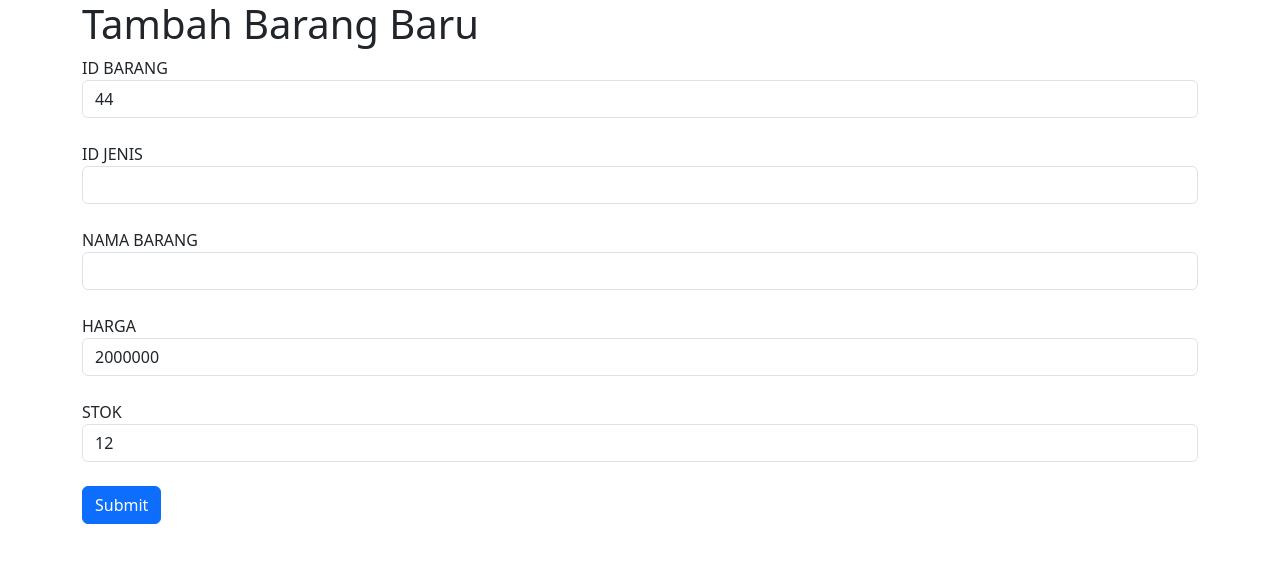
After one commit to aryajelanif/db_inventory_arya, a PHP site: page /db_inventory_arya/view_edit.php?id_barang=44 in a window 1280 px wide. The commit adds this page. Shown: the top 563 px of the page. Run offline with PHP 8.4, Linux system fonts and the light colour scheme; data comes from the database, SQL or seed files in the repository.

Commit message:
added file baru

```diff
--- a/view/barang/tambah.php
+++ b/view/barang/tambah.php
@@ -27,7 +27,7 @@
         <label for="">STOK</label>
         <input type="text" name="stok" class="form-control" id="stok">
         <br>
-        <button type="submit">Simpan</button>
+        <button type="submit" class="btn btn-primary">Simpan</button>
     </form>
 
 </form>
--- /dev/null
+++ b/view/barang/view_edit.php
@@ -0,0 +1,46 @@
+<!DOCTYPE html>
+<html lang="en">
+<head>
+    <meta charset="UTF-8">
+    <meta name="viewport" content="width=device-width, initial-scale=1.0">
+    <link rel="stylesheet" href="https://cdn.jsdelivr.net/npm/bootstrap@5.3.3/dist/css/bootstrap.min.css">
+    <title>Document</title>
+</head>
+<body>
+<div class="container" class="mb-3">
+
+
+    <h1>Tambah Barang Baru</h1>
+    <?php
+    $id_barang = $_GET['id_barang'];
+    include '../../config/koneksi.php';
+    $query=mysqli_query($conn, "SELECT * FROM barang WHERE id_barang='$id_barang'");
+    $result=mysqli_fetch_array($query);
+    ?>
+    <form action="proses_edit.php?id_barang=<?php echo $result['id_barang']?>" method="POST">
+        <label for="exampleInputPassword1">ID BARANG</label>
+        <input type="number"  class="form-control" id="exampleInputEmail1"class="form-number"value="<?php
+        echo $result['id_barang']?>" name="id_barang">
+        <br>
+        <label for="exampleInputPassword1" >ID JENIS</label>
+        <input type="text"  class="form-control" id="exampleInputEmail1"class="form-text"value="<?php
+        ['id_jenis']?>" name="id_jenis">
+        <br>
+        <label for="exampleInputPassword1" >NAMA BARANG</label>
+        <input type="text"  class="form-control" id="exampleInputEmail1"class="form-text"value="<?php
+        ['nama_barang']?>" name="nama_barang">
+        <br>
+        <label for="exampleInputPassword1" >HARGA</label>
+        <input type="number"  class="form-control" id="exampleInputEmail1"class="form-number"value="<?php
+        echo $result['harga']?>" name="harga">
+        <br>
+        <label for="exampleInputPassword1" >STOK</label>
+        <input type="number"  class="form-control" id="exampleInputEmail1"class="form-number"value="<?php
+        echo $result['stok']?>" name="stok">
+        <br>
+        <button type="submit" class="btn btn-primary">Submit</button>
+    </form>
+   </div>
+
+</body>
+</html>
--- a/view/jenis/simpan.php
+++ b/view/jenis/simpan.php
@@ -6,7 +6,7 @@ $nama_jenis = $_POST['nama_jenis'];
 include '../../config/koneksi.php';
 
 $query = mysqli_query($conn, "INSERT INTO
-jenis VALUES(,'$id_jenis','$nama_jenis')");
+jenis VALUES('$id_jenis','$nama_jenis')");
 
 if($query){
     echo "<script>alert('Tambah berhasil')</script>";
--- a/view/jenis/tambah.php
+++ b/view/jenis/tambah.php
@@ -18,7 +18,7 @@
         <label for="">NAMA JENIS</label>
         <input type="text" name="nama_jenis" class="form-control" id="jenis">
         <br>
-        <button type="submit">Simpan</button>
+        <button type="submit" class="btn btn-primary">Simpan</button>
     </form>
 
 </form>
```
Also changed, not shown: view/barang/index.php (+6 -3 lines), view/barang/proses_edit.php (added, +19 -0 lines), view/jenis/index.php (+9 -4 lines), view/jenis/proses_edit.php (added, +17 -0 lines), view/jenis/view_edit.php (added, +34 -0 lines).
